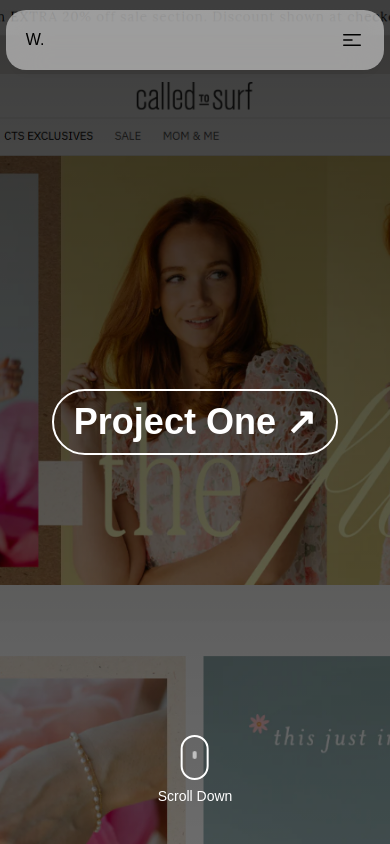
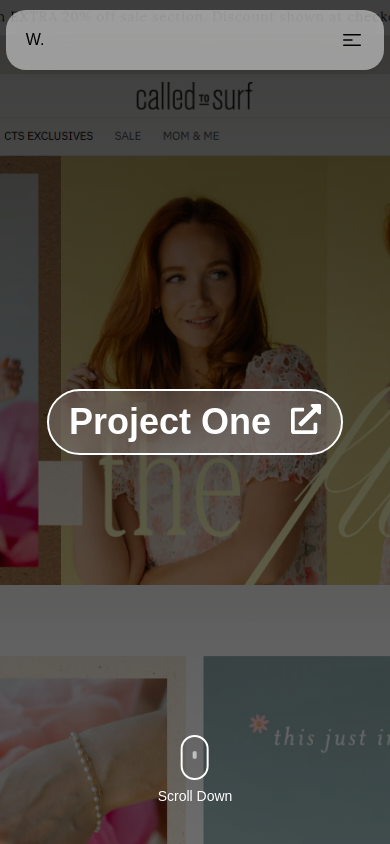
Before and after one commit to AgyapalSingh/next-learning-project, a Next.js app: page /projects in a window 390 px wide. Built offline with nearby package versions, Linux system fonts and the light colour scheme; a web font is replaced by a local one.

Commit message:
Link icon added

```diff
--- a/app/globals.css
+++ b/app/globals.css
@@ -69,7 +69,6 @@ header {
   padding: 0 20px;
   z-index: 10;
   box-shadow: rgba(33, 35, 38, 0.1) 0px 10px 10px -10px;
-
 }
 .logo a {
   color: var(--secondary-color);
@@ -149,7 +148,6 @@ header {
     font-weight: 900;
   }
 }
-
 
 /* Section & Animation Styling */
 .animated-section {
@@ -241,6 +239,16 @@ header {
   border: 2px solid var(--primary-color);
   border-radius: 50px;
   padding: 10px 20px;
+  display: flex;
+   background: rgba(255, 255, 255, 0.2);
+  backdrop-filter: blur(20px);
+  -webkit-backdrop-filter: blur(10px);
+}
+
+.project-link-icon {
+  width: 40px;
+  height: 40px;
+  margin-left: 10px;
 }
 
 .scroll-hint {
@@ -313,6 +321,11 @@ header {
   .animated-section {
     font-size: 24px;
   }
+  .project-link-icon {
+    width: 30px;
+    height: 30px;
+    margin-left: 10px;
+  }
 }
 
 /* ABOUT US PAGE */
--- a/app/projects/page.jsx
+++ b/app/projects/page.jsx
@@ -4,6 +4,7 @@ import { useEffect } from "react";
 import { gsap } from "gsap";
 import { Observer } from "gsap/Observer";
 import SplitType from "split-type";
+import { FaExternalLinkAlt } from "react-icons/fa";
 
 gsap.registerPlugin(Observer);
 
@@ -120,7 +121,7 @@ export default function AnimatedSections() {
               <div className="bg">
                 <h2 className="animated-section-heading">
                   <a href={project.link} className="project-link">
-                    {project.name} ↗
+                    {project.name} <FaExternalLinkAlt className="project-link-icon" />
                   </a>
                 </h2>
               </div>
```
